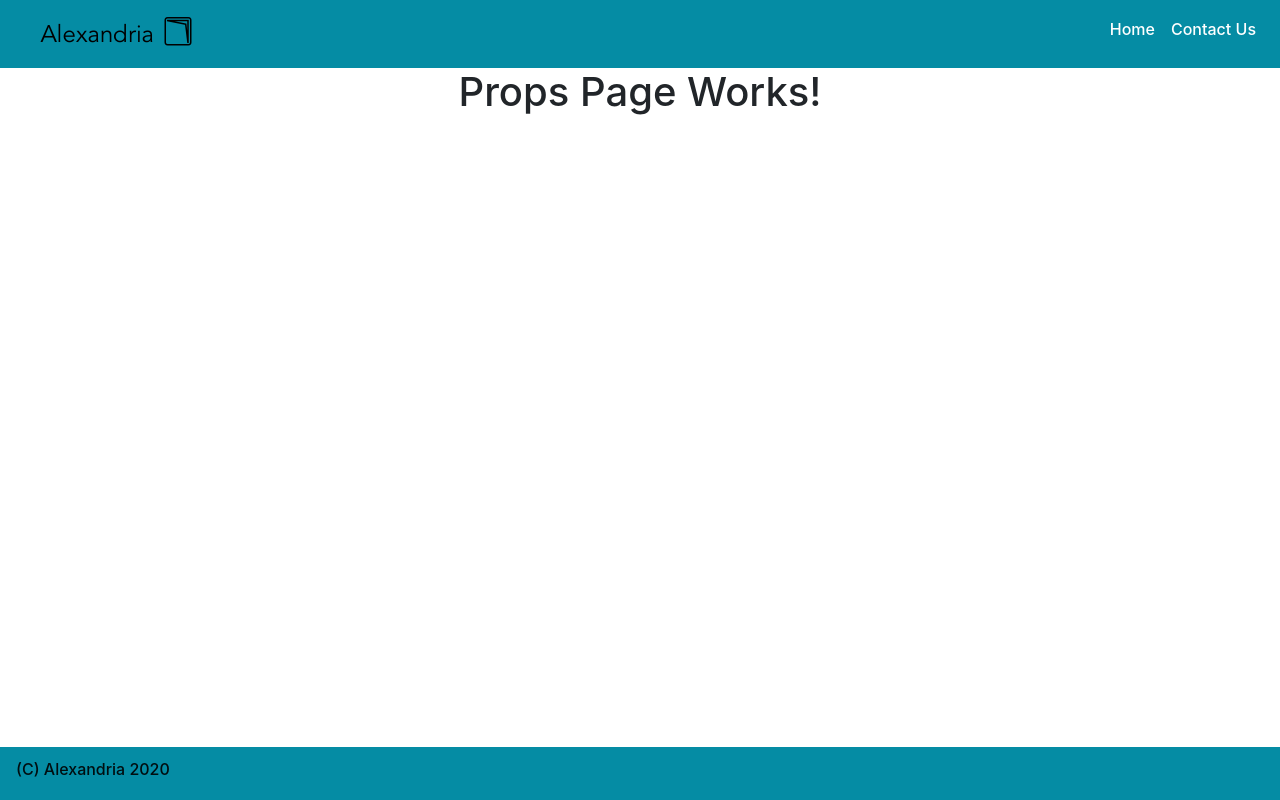
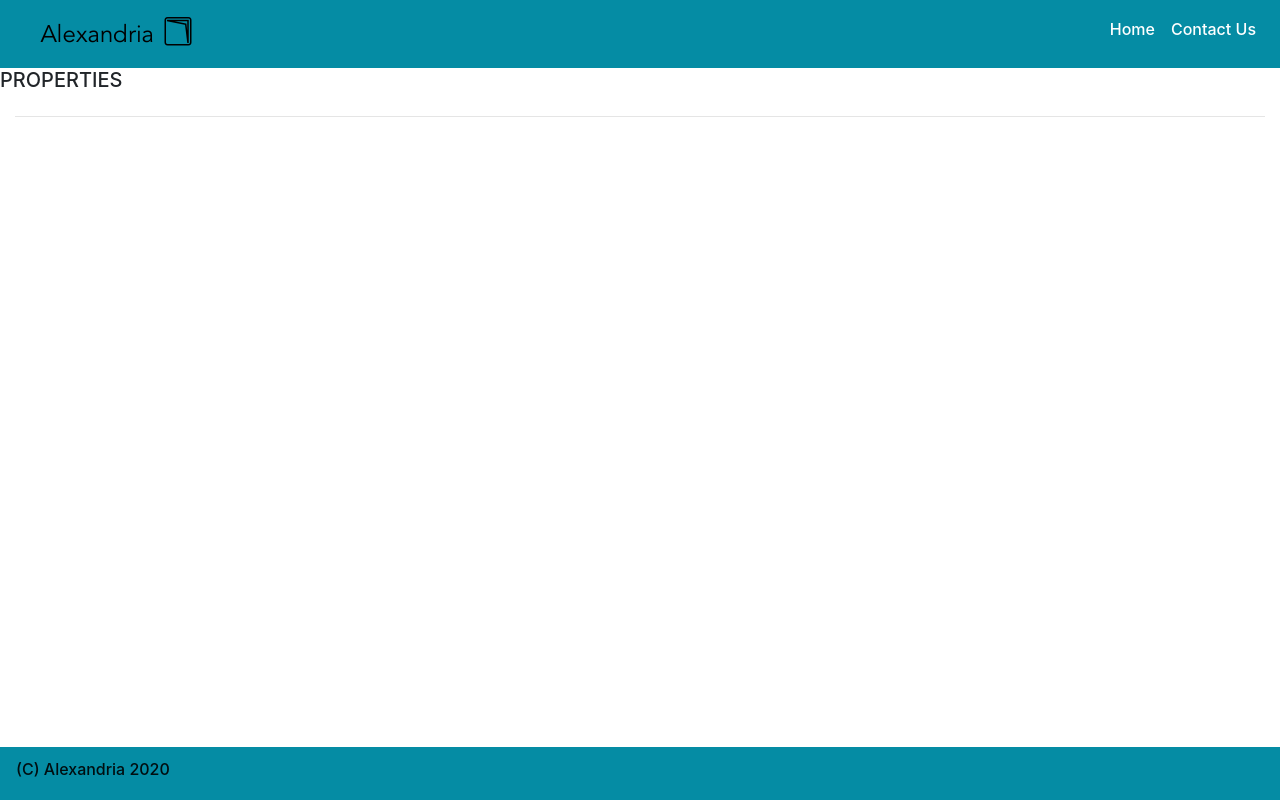
Before and after one commit to jeanhern81/Alexandria, a React (Create React App) app in the folder alexandria-react/: page /properties in a window 1280 px wide. Built offline with nearby package versions, Linux system fonts and the light colour scheme.

Commit message:
started properties page.

```diff
--- a/alexandria-react/src/pages/Properties.js
+++ b/alexandria-react/src/pages/Properties.js
@@ -1,25 +1,30 @@
-import React from 'react';
+import React from "react";
 import NavBarProps from "../components/NavBarProps";
-import Footer from '../components/Footer';
+import Footer from "../components/Footer";
+import { Container, Row } from "react-bootstrap";
 
-import '../index.css';
+import "../index.css";
 import "./Properties.css";
 
-
 function Properties() {
-
-
   return (
     <div>
       <NavBarProps />
 
-                <h1> Props Page Works!</h1>
+      <Container fluid>
+        <Row>
+          <h5 style={{ float: "right" }} id="property-header">
+            PROPERTIES
+          </h5>
+          {/* <!-- Beginning of Property listings. This Section will need to be dynamic with JS. --> */}
+          {/* <!-- Propertery #1 - Just a place holder--> */}
+        </Row>
+        <hr />
+      </Container>
 
       <Footer />
     </div>
   );
 }
 
-
-
-export {Properties}
+export { Properties };
```
Also changed, not shown: package.json (line endings or trailing spaces). Lines whose indentation alone changed are shown as unchanged.
